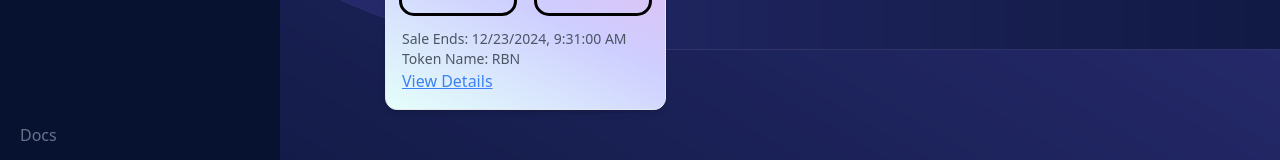
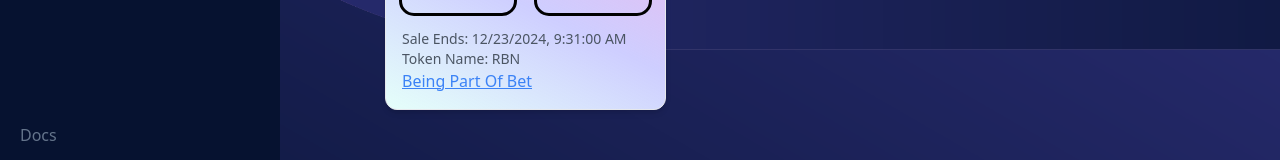
Before and after one commit to prakhar17072004/Robinos_prediction, a Next.js app: page / in a window 1280 px wide. Shown: the part 481-641 px from the top of the page. Built offline with nearby package versions, Linux system fonts and the light colour scheme.

Commit message:
card components is updated

```diff
--- a/src/components/EventCard.tsx
+++ b/src/components/EventCard.tsx
@@ -82,7 +82,7 @@ const EventCard: React.FC<EventCardProps> = ({
         target="_blank"
         rel="noopener noreferrer"
       >
-        {betLink.linkText || "View Details"}
+        {betLink.linkText || "Being Part Of Bet"}
       </a>
     </div>
   );
```
